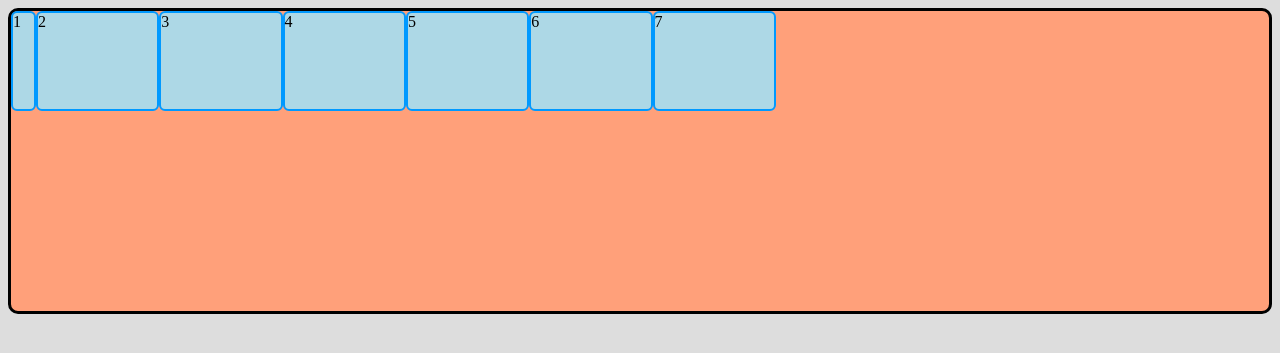
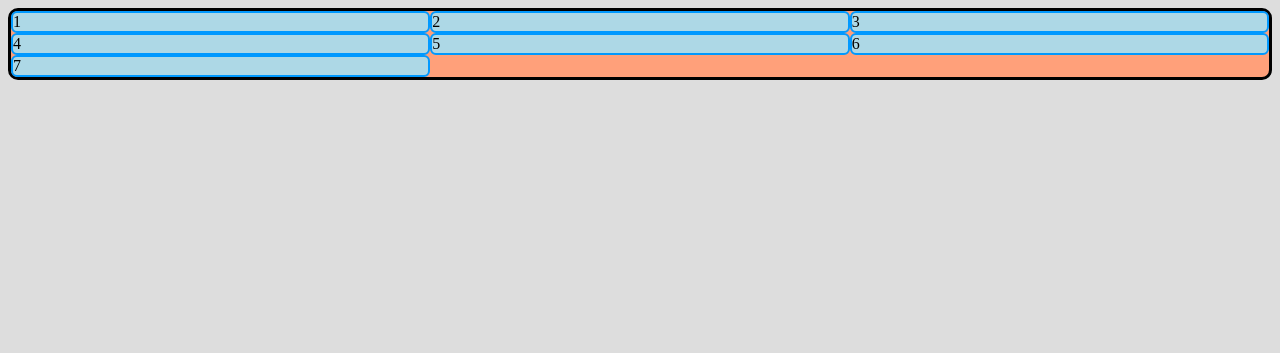
Before and after one commit to YamidHrodriguez/projects, a PHP site: page /Web_projects/experimentos_Web/grid.html in a window 1280 px wide. Shown: the top 353 px of the page. Run offline with PHP 8.4, Linux system fonts and the light colour scheme.

Commit message:
minmax grid: tamaño minimo y maximo ejemplo grid

```diff
--- a/Web_projects/experimentos_Web/styles.css
+++ b/Web_projects/experimentos_Web/styles.css
@@ -3,8 +3,8 @@
     border: 3px solid black;
     border-radius: 10px;
     display: grid;
-    grid-template-columns: 25px repeat(10, 1fr);
-    grid-template-rows: repeat(3,100px);
+    /*tamaño minimo y máximo*/
+    grid-template-columns: minmax(100px, 1fr) 1fr 1fr; /* 33.333% */
 }
 .container div{
     background: lightblue;
```
